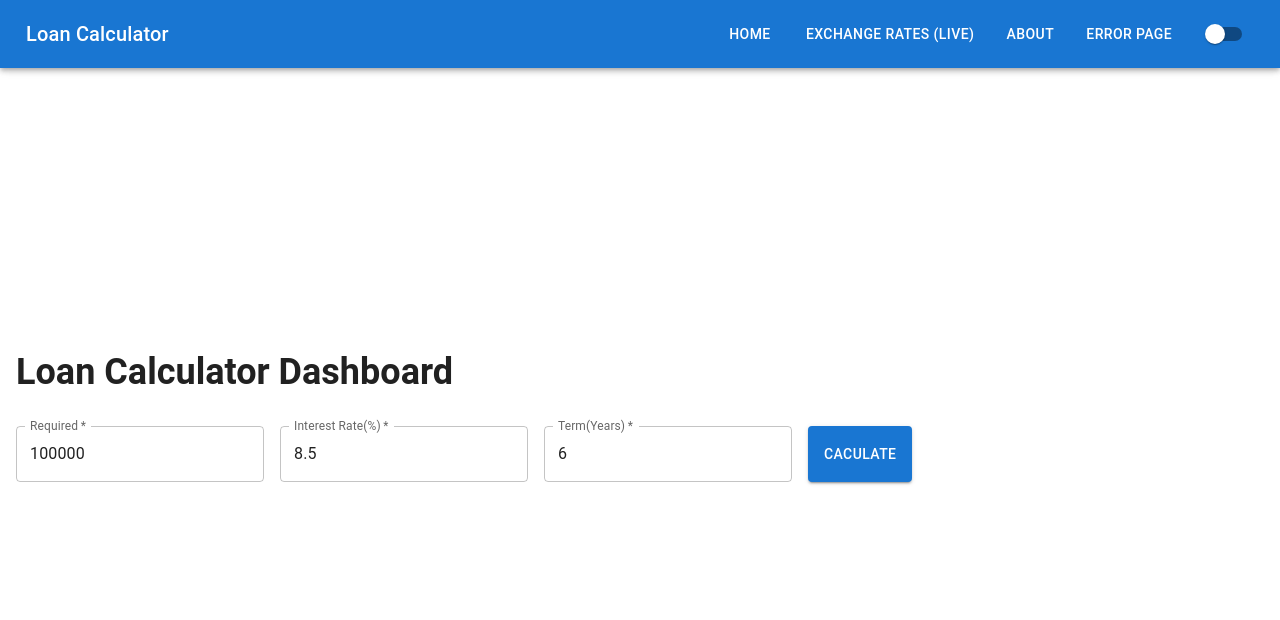
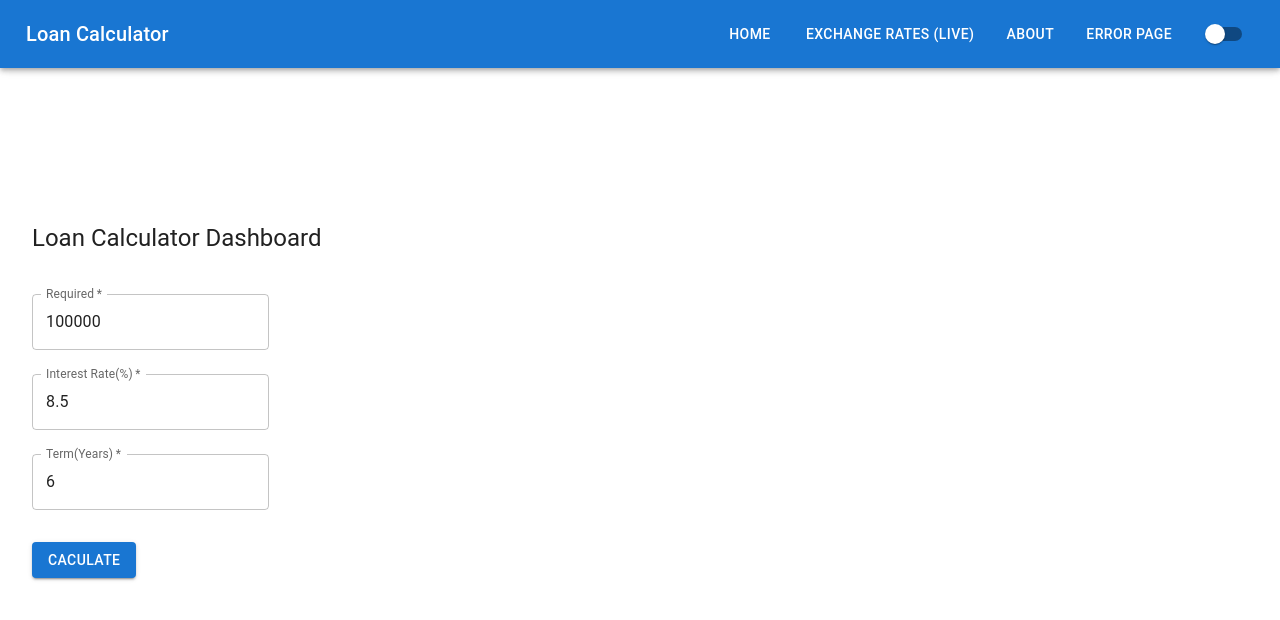
Before and after one commit to tamilselvankrishnamurthigit2197/Loan-Calculator, a React (Vite) app in the folder Loan calculator/: page / in a window 1280 px wide. Shown: the top 620 px of the page. Built offline with nearby package versions, Linux system fonts and the light colour scheme.

Commit message:
grid is used in inputfield

```diff
--- a/Loan calculator/src/Pages/Home/InputField.jsx
+++ b/Loan calculator/src/Pages/Home/InputField.jsx
@@ -14,21 +14,25 @@ import {
       component="form"
       sx={{
         flexGrow: 1,
-        p: 2,
+        p: {xs: 2, sm: 3, md: 4},
+        margin: "0 auto",
       }}
       noValidate
       autoComplete="off"
     >
-      <Typography variant="h5" gutterBottom>
-        <h2>Loan Calculator Dashboard</h2>
+      <Typography variant="h5" sx={{ mb: 3 }}>
+        Loan Calculator Dashboard
       </Typography>
 
-      <Grid container spacing={2} xs={12} sm={6} md={4}>
-        <TextField
+      <Grid container spacing={2}>
+        <Grid size={{xs: 12, sm: 6, md: 4}}>
+          <TextField
           required
           id="outlined-required"
           label="Required"
           defaultValue="100000"
+          fullWidth
+          margin='normal'
         />
 
         <TextField
@@ -36,6 +40,8 @@ import {
           id="outlined-required"
           label="Interest Rate(%)"
           defaultValue="8.5"
+          fullWidth
+          margin='normal'
         />
 
         <TextField
@@ -43,9 +49,12 @@ import {
           id="outlined-required"
           label="Term(Years)"
           defaultValue="6"
+          fullWidth
+          margin='normal'
         />
-          <Button variant="contained"> CACULATE </Button>
+        </Grid>
       </Grid>
+      <Button variant="contained" sx={{ mt: 3 }}> CACULATE </Button>
     </Box>
   )
  }
--- a/Loan calculator/src/components/ToggleTheme/contextTheme.jsx
+++ b/Loan calculator/src/components/ToggleTheme/contextTheme.jsx
@@ -3,11 +3,11 @@
 import { createTheme, CssBaseline, ThemeProvider } from "@mui/material";
 import { createContext, useContext, useMemo, useState } from "react";
 
-const ColorModeContext = createContext({ toggleColorMode: ()=> {} });
+const ThemeCurrencyContext = createContext({ toggleColorMode: ()=> {} });
 
-export const useColorMode = () => useContext(ColorModeContext);
+export const useColorMode = () => useContext(ThemeCurrencyContext);
 
-export const ThemeContextProvider = ({ children }) => {
+export const ThemeCurrencyContextProvider = ({ children }) => {
 
     const [mode, setMode] = useState('light');
 
@@ -25,14 +25,21 @@ export const ThemeContextProvider = ({ children }) => {
         },
     }), [mode]);
 
+    /* currency  */
+    const [currency, setCurrency] = useState("USD");
+
+    const changeCurrency = (newCurrency) =>{
+        setCurrency(newCurrency);
+    }
+
 
     return(
         /* colorMode - toggles theme(mode, setMode) and theme - createTheme */
-        <ColorModeContext.Provider value={colorMode}>
+        <ThemeCurrencyContext.Provider value={{colorMode, currency, changeCurrency}}>
             <ThemeProvider theme={theme}>
                 <CssBaseline />
                 {children}
             </ThemeProvider>
-        </ColorModeContext.Provider>
+        </ThemeCurrencyContext.Provider>
     )
 };
```
Also changed, not shown: Loan calculator/src/main.jsx (+4 -3 lines).
